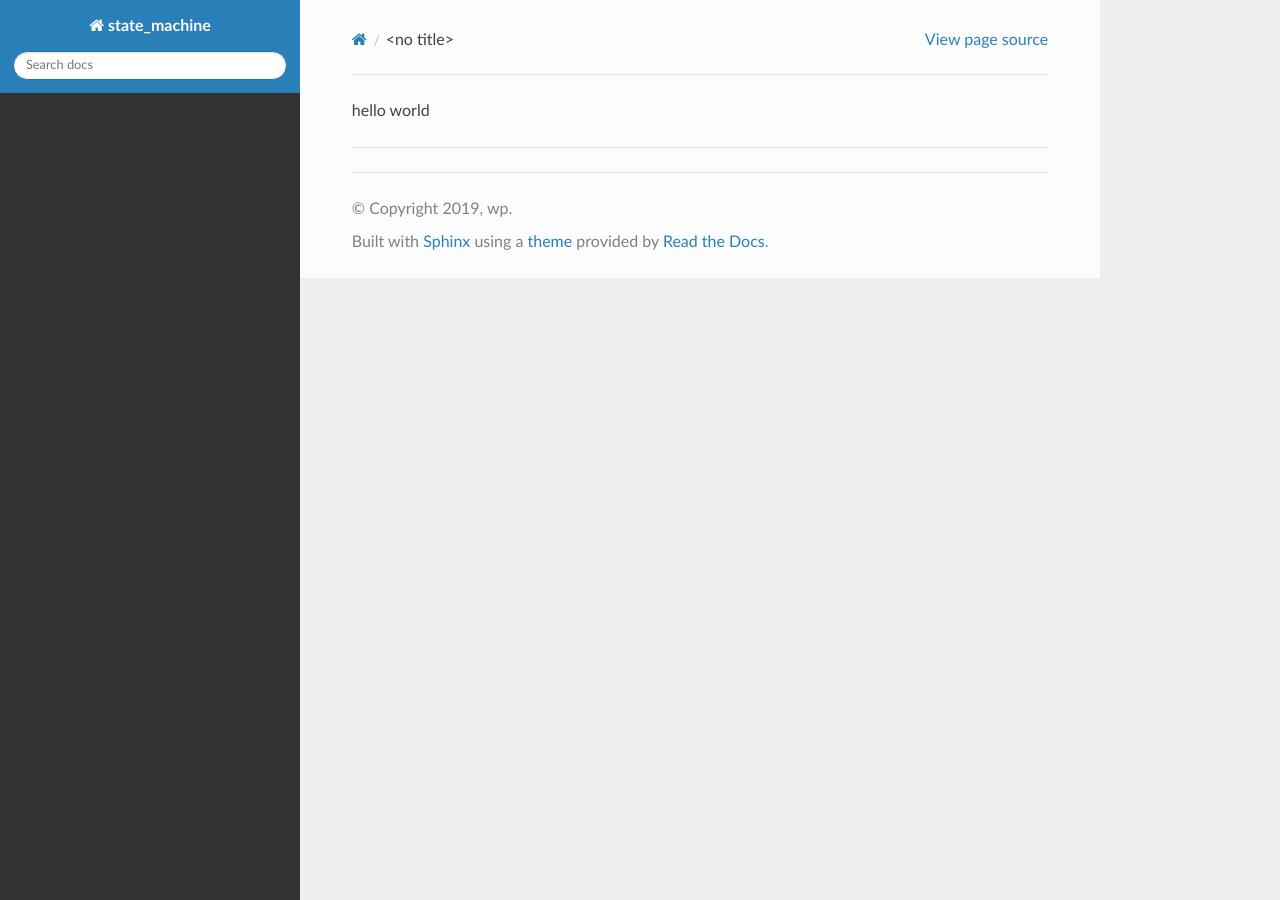
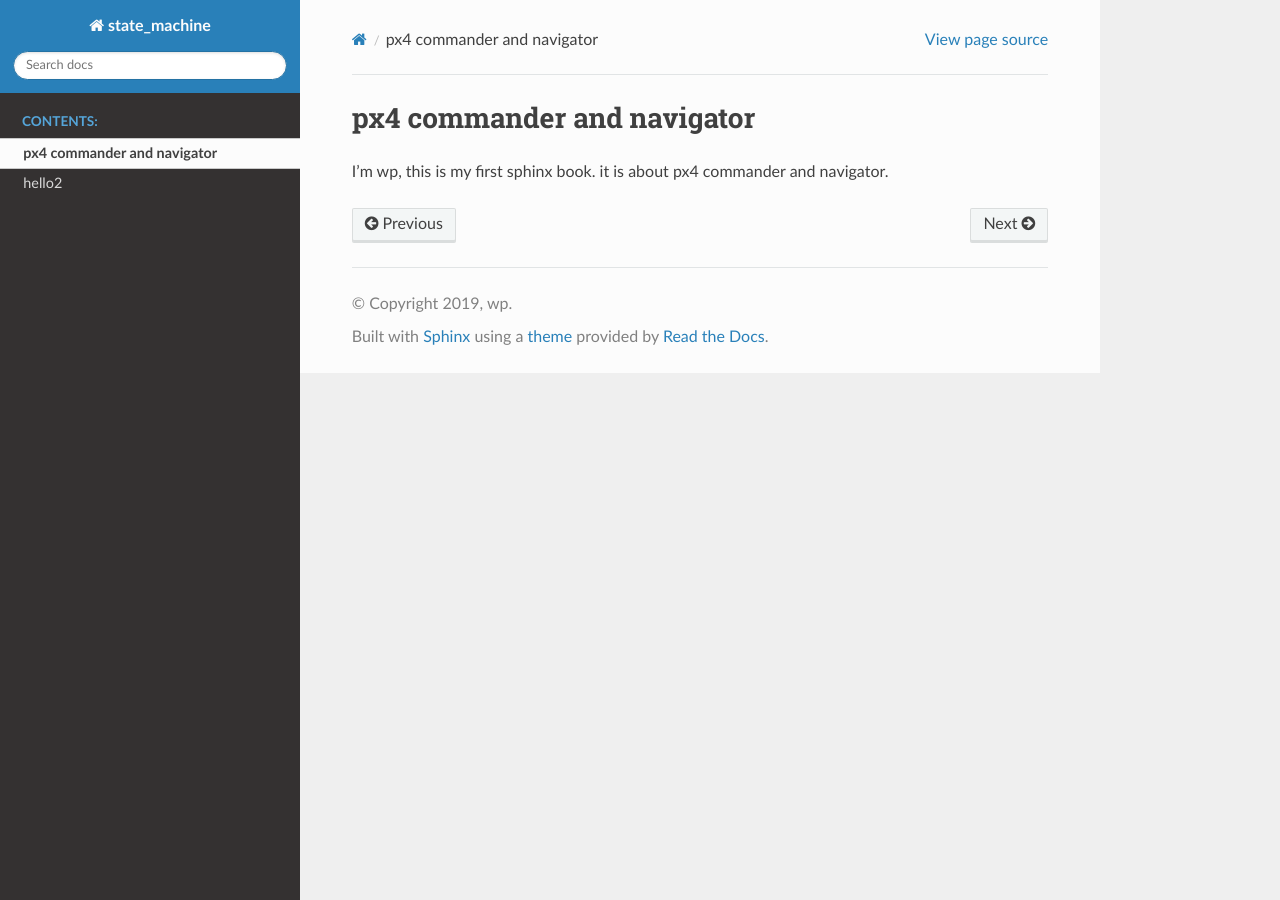
Before and after one commit to bluebearbaby/my_px4_book, a Sphinx documentation site: the page built from source/helloworld.rst, in a window 1280 px wide. Built offline with Sphinx 7.4.7 and the Read the Docs theme 2.0.0, drawn with Linux system fonts in a browser that asks for light colours; pages that are not in the unit, such as notebooks, are missing from menus.

Commit message:
原来是我crt文档的格式写的不对

```diff
--- a/source/conf.py
+++ b/source/conf.py
@@ -28,7 +28,7 @@ version = u''
 # The full version, including alpha/beta/rc tags
 release = u'0.0.1'
 
-
+# numpydoc_show_class_members = False
 # -- General configuration ---------------------------------------------------
 
 # If your documentation needs a minimal Sphinx version, state it here.
--- a/source/hello2.rst
+++ b/source/hello2.rst
@@ -1,3 +1,7 @@
+############
+hello2
+############
+
 这是怎么回事？我怎么没看到helloworld。
 弄个hello2看看
 哼哼
--- a/source/helloworld.rst
+++ b/source/helloworld.rst
@@ -1,3 +1,6 @@
-hello world
+############
+px4 commander and navigator
+############
 
-===========
+I'm wp, this is my first sphinx book.
+it is about px4 commander and navigator.
--- a/source/index.rst
+++ b/source/index.rst
@@ -10,8 +10,8 @@ Welcome to state_machine's documentation!
    :maxdepth: 2
    :caption: Contents:
 
-    helloworld
-    hello2
+   helloworld
+   hello2
 
 Indices and tables
 ==================
```
